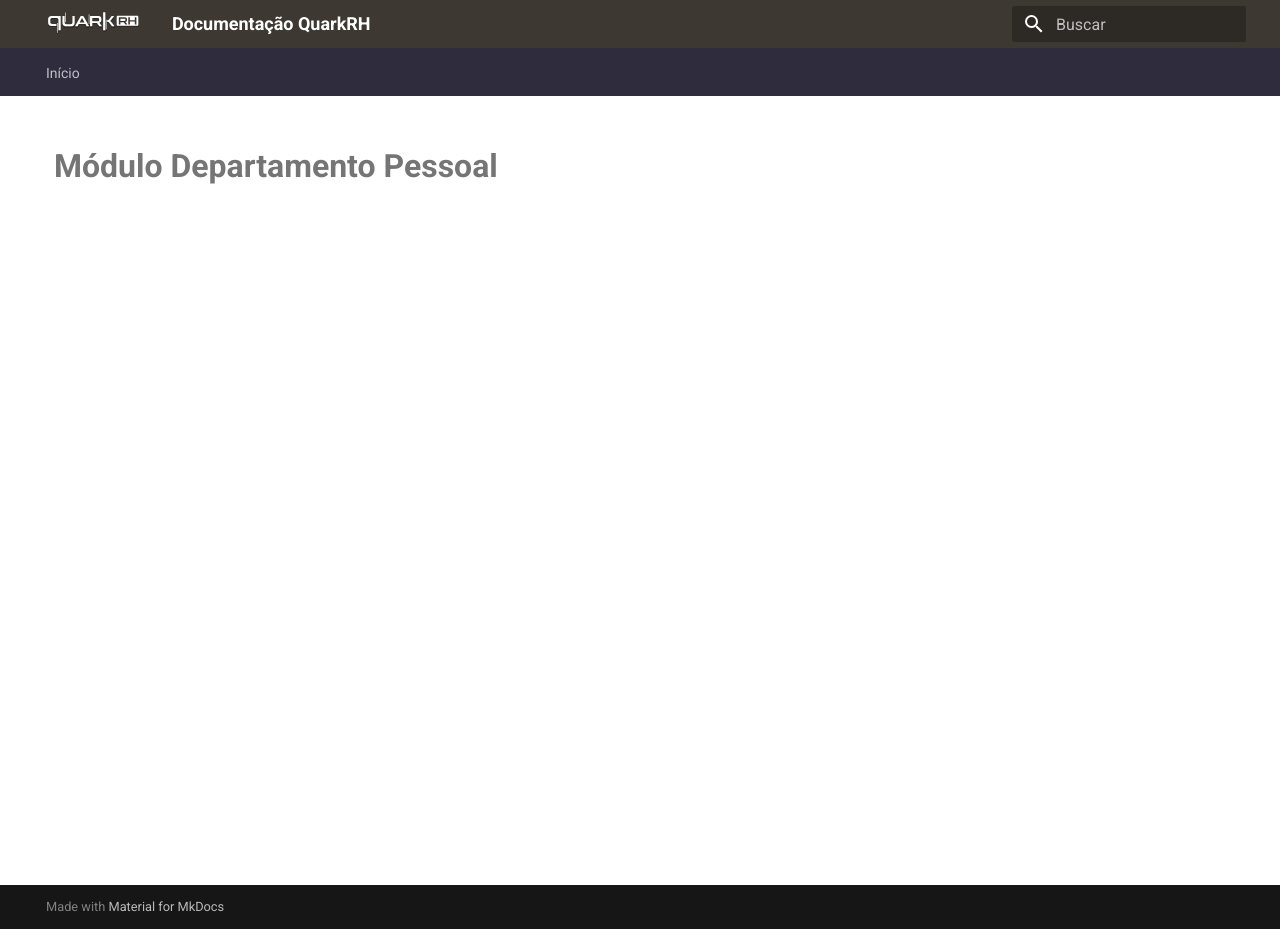
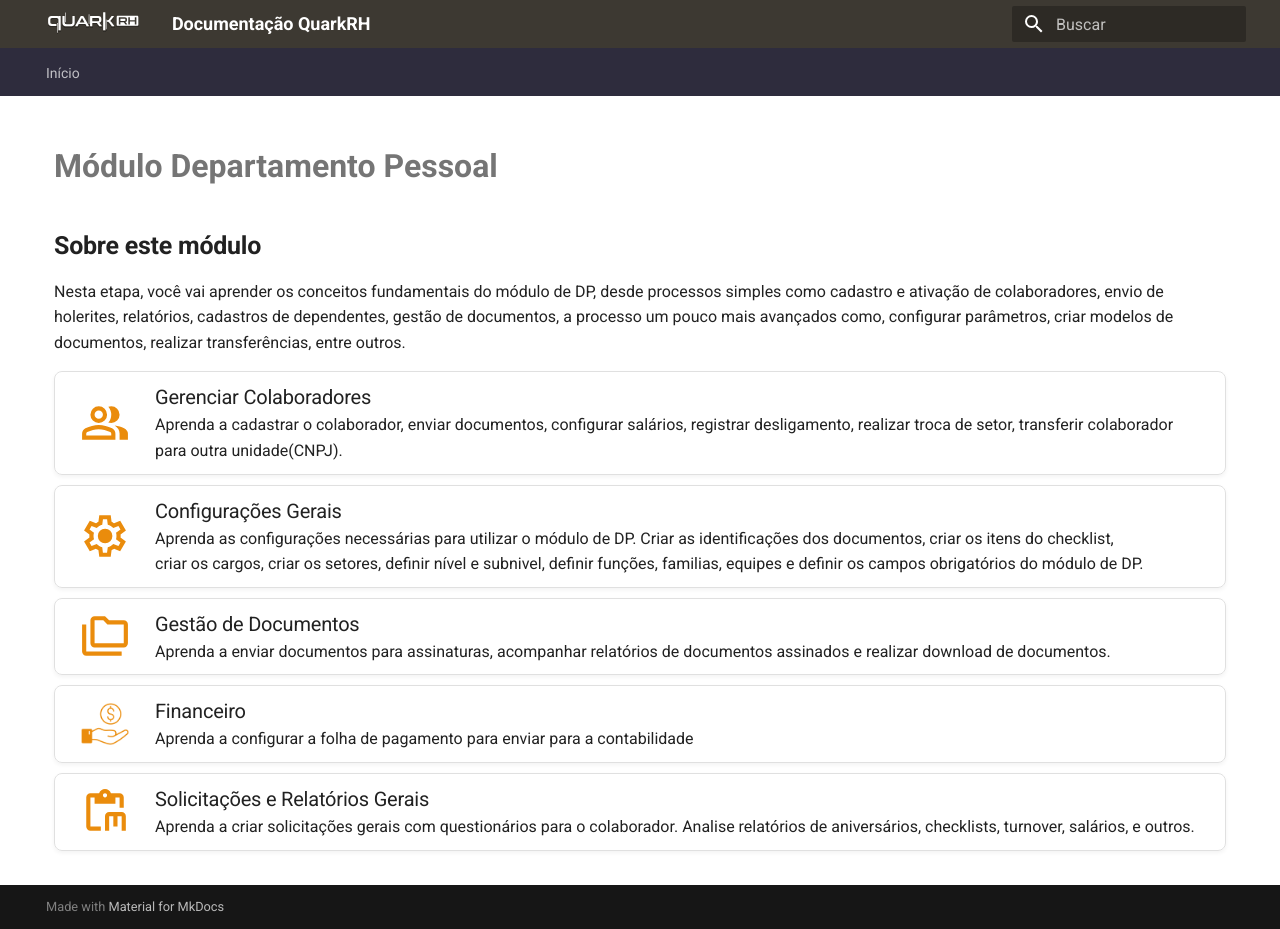
Before and after one commit to SaraivaMelo/documentacao, an MkDocs documentation site: the page built from docs/dp.md, in a window 1280 px wide and 929 px high. Built offline with MkDocs 1.6.1 and Material for MkDocs 9.7.7, drawn with Linux system fonts in a browser that asks for light colours; nearby versions of some CDN libraries.

Commit message:
Atualizado a tela index do DP. Aplicado os cards que redirecionam para cada menu

```diff
--- a/docs/assets/css/default.css
+++ b/docs/assets/css/default.css
@@ -24,11 +24,11 @@
   color: #EA8C0C;
   margin: 0;
 }
+
 .icon_default_size{
   width: 60px;
   height: 60px;
   margin-bottom: 1rem;
-
 }
 
 /* centraliza o conteúdo do home na página (via JS)*/
--- /dev/null
+++ b/docs/assets/css/dp.css
@@ -0,0 +1,62 @@
+.container_cards_module{
+    display: flex;
+    flex-direction: column;
+}
+
+.card_module{
+    display: flex;
+    align-items: center;
+    border: 1px solid #e0e0e0;
+    border-radius: 8px;
+    box-shadow: 0 2px 4px rgba(0,0,0,0.05);
+    box-sizing: border-box;
+    transition: transform 0.3s ease, box-shadow 0.3s ease;
+    margin-bottom: 10px;
+}
+
+.card_module_img{
+    height: 100%;
+    width: 100px;
+    display: flex;
+    justify-content: center;
+}
+.card_module_content{
+    display: flex;
+    flex-direction: column;
+}
+
+
+.card_module:hover {
+  box-shadow: 0 4px 12px rgba(0,0,0,0.1);
+  transform: translateY(-5px);
+}
+
+#icon_module_size{
+  height: 50px;
+}
+
+.md-typeset h3{
+    padding-top: 10px;
+    padding-bottom: 0px;
+    margin: 0px;
+}
+
+.card_module_content > p {
+    padding: 0px;
+    margin-top: 0px;
+    margin-bottom: 10px;
+}
+
+
+.container_cards_module > a {
+  text-decoration: none;
+  color: inherit;
+}
+
+.container_cards_module > a:hover{
+    color: #EA8C0C;
+}
+
+.icon_dp{
+    color: #EA8C0C;
+}
--- a/docs/dp.md
+++ b/docs/dp.md
@@ -1 +1,71 @@
-#Módulo Departamento Pessoal
+# **Módulo Departamento Pessoal**
+
+## **Sobre este módulo**
+
+Nesta etapa, você vai aprender os conceitos fundamentais do módulo de DP, desde processos simples como cadastro e ativação de colaboradores, envio de holerites, relatórios, cadastros de dependentes, gestão de documentos, a processo um pouco mais avançados como, configurar parâmetros, criar modelos de documentos, realizar transferências, entre outros.
+
+
+<div class="container_cards_module">
+
+<a href="/dp/colaborador/gerenciar">
+<div class="card_module">
+     <div class="card_module_img">
+     <img src="/assets/img/dp/icons/friends.svg" alt="usuarios" id="icon_module_size" />
+     </div>
+     <div class="card_module_content">
+        <h3>Gerenciar Colaboradores</h3>
+        <p>Aprenda a cadastrar o colaborador, enviar documentos, configurar salários, registrar desligamento, realizar troca de setor, transferir colaborador<br/> para outra unidade(CNPJ).</p>
+     </div>
+</div>
+</a>
+
+<a href="">
+<div class="card_module">
+     <div class="card_module_img">
+     <img src="/assets/img/dp/icons/settings.svg" alt="usuarios" id="icon_module_size" />
+     </div>
+     <div class="card_module_content">
+        <h3>Configurações Gerais</h3>
+        <p>Aprenda as configurações necessárias para utilizar o módulo de DP. Criar as identificações dos documentos, criar os itens do checklist, <br/> criar os cargos, criar os setores, definir nível e subnivel, definir funções, familias, equipes e definir os campos obrigatórios do módulo de DP.</p>
+     </div>
+</div>
+</a>
+
+<a href="">
+<div class="card_module">
+     <div class="card_module_img">
+     <img src="/assets/img/dp/icons/folder.svg" alt="usuarios" id="icon_module_size" />
+     </div>
+     <div class="card_module_content">
+        <h3>Gestão de Documentos</h3>
+        <p>Aprenda a enviar documentos para assinaturas, acompanhar relatórios de documentos assinados e realizar download de documentos.</p>
+     </div>
+</div>
+</a>
+
+<a href="">
+<div class="card_module">
+     <div class="card_module_img">
+     <img src="/assets/img/dp/icons/financeiro.png" alt="usuarios" id="icon_module_size"/>
+     </div>
+     <div class="card_module_content">
+        <h3>Financeiro</h3>
+        <p>Aprenda a configurar a folha de pagamento para enviar para a contabilidade</p>
+     </div>
+</div>
+</a>
+
+
+<a href="">
+<div class="card_module">
+     <div class="card_module_img">
+     <img src="/assets/img/dp/icons/relatorios.svg" alt="usuarios" id="icon_module_size"class="icon_dp" />
+     </div>
+     <div class="card_module_content">
+        <h3>Solicitações e Relatórios Gerais</h3>
+        <p>Aprenda a criar solicitações gerais com questionários para o colaborador. Analise relatórios de aniversários, checklists, turnover, salários, e outros.</p>
+     </div>
+</div>
+</a>
+
+</div>
--- a/mkdocs.yml
+++ b/mkdocs.yml
@@ -56,9 +56,12 @@ plugins:
 
 extra_css:
   - assets/css/default.css
+  - assets/css/dp.css
 
 extra_javascript:
+  - https://kit.fontawesome.com/9e3cc0425d.js
   - assets/js/index.js
+
 
 markdown_extensions:
   - toc:
```
Also changed, not shown: docs/dp/colaborador/gerenciar.md (added, +1 -0 lines), docs/assets/img/dp/icons/financeiro.png (added), docs/assets/img/dp/icons/folder.svg (added), docs/assets/img/dp/icons/friends.svg (added), docs/assets/img/dp/icons/relatorios.svg (added), docs/assets/img/dp/icons/settings.svg (added).
